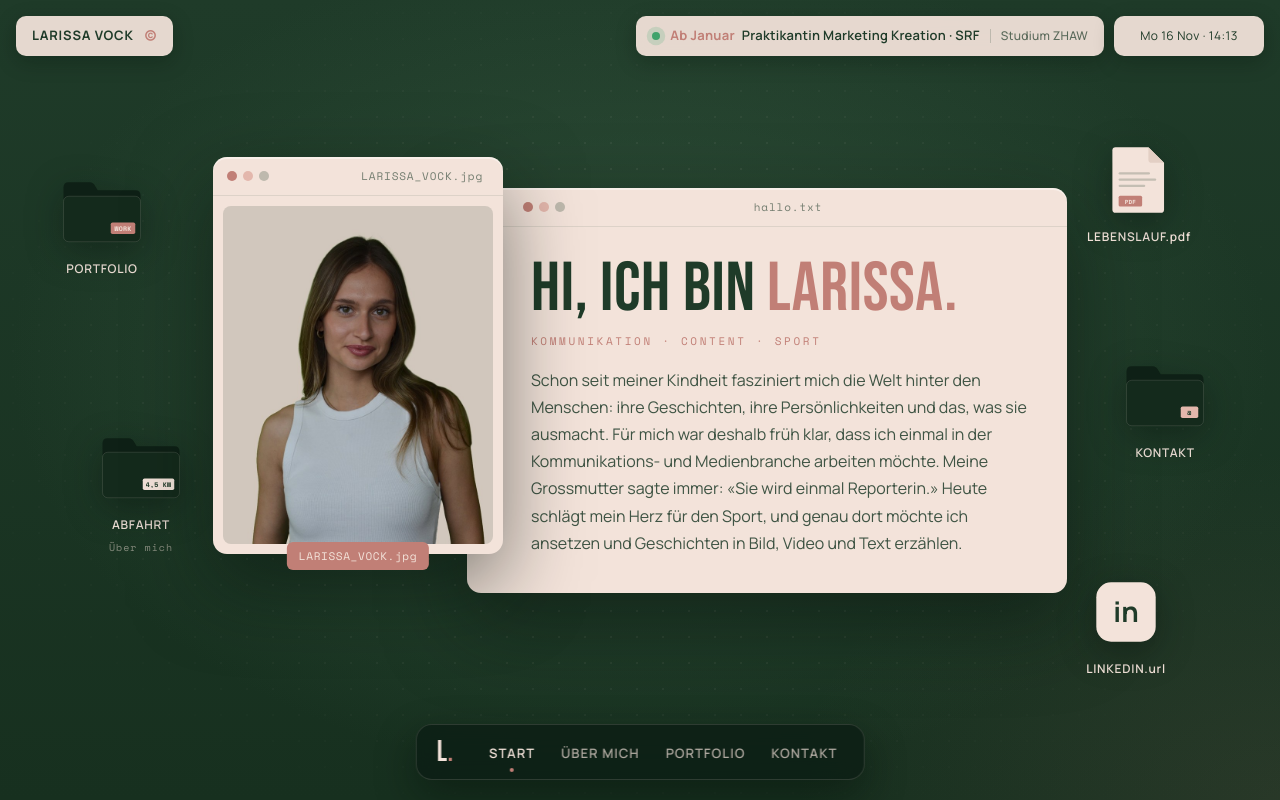
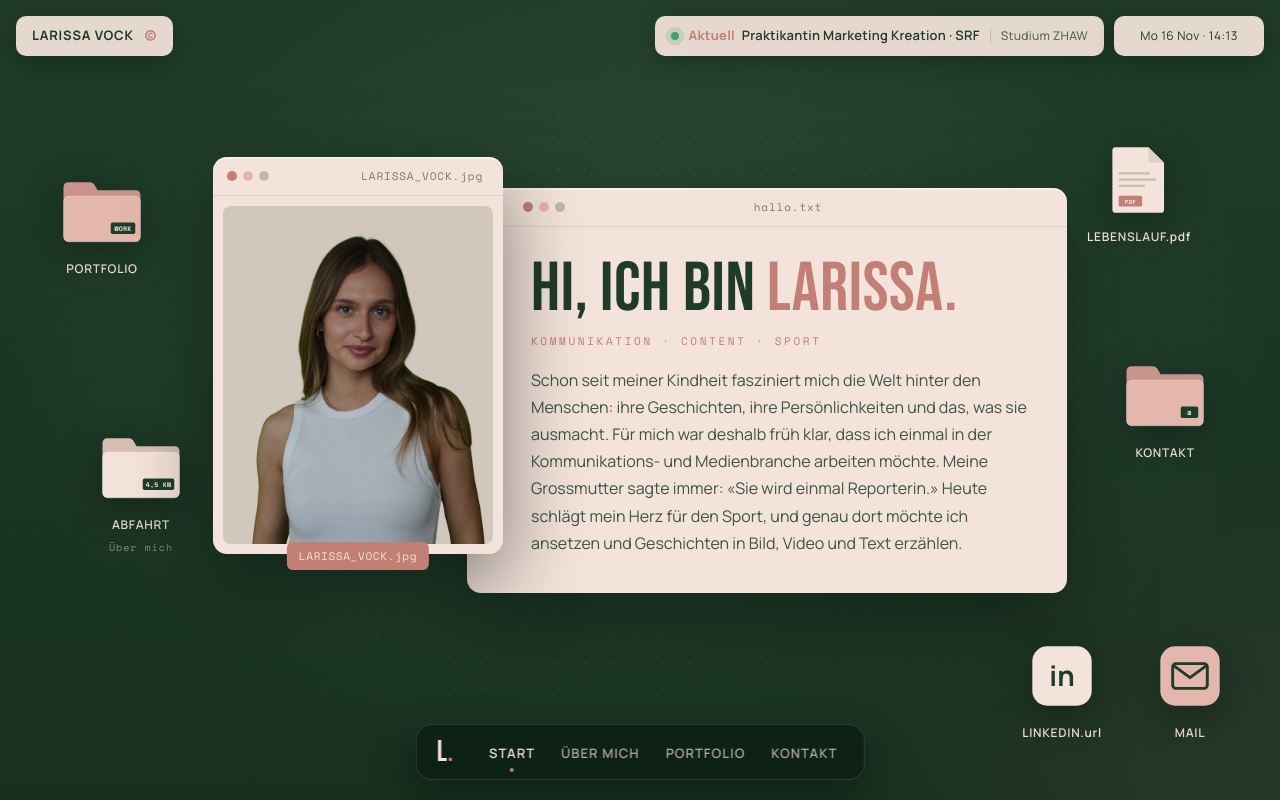
Before and after one commit to larissavock/Portfolio, a plain HTML site: page index.html in a window 1280 px wide. Shown: the top 800 px of the page. Drawn offline with nearby package versions, Linux system fonts and the light colour scheme.

Commit message:
Startseite: Ordner in Rosa/Beige, Mail-Icon, Status als aktuell
Co-Authored-By: Claude Opus 5.5 <noreply@anthropic.com>
Claude-Session: https://claude.ai/code/session_01YSP2kCn56hYg3mGqaMC5ZH

```diff
--- a/index.html
+++ b/index.html
@@ -17,7 +17,7 @@
   <div class="dt-menubar-right">
     <div class="dt-chip dt-status">
       <i class="dt-dot" aria-hidden="true"></i>
-      <span><b id="statusWhen">Ab Januar</b> Praktikantin Marketing Kreation · SRF</span>
+      <span><b>Aktuell</b> Praktikantin Marketing Kreation · SRF</span>
       <span class="dt-status-sub">Studium ZHAW</span>
     </div>
     <div class="dt-chip dt-clock mono" id="dtClock" aria-label="Uhrzeit in Zürich">&nbsp;</div>
@@ -57,21 +57,21 @@
   <!-- Desktop-Icons -->
   <nav class="dt-icons" aria-label="Desktop">
     <a class="dt-icon" href="portfolio.html" data-drag style="--x:8%; --y:22%; --d:600ms">
-      <svg class="dt-folder" viewBox="0 0 96 76" aria-hidden="true">
+      <svg class="dt-folder folder-rosa" viewBox="0 0 96 76" aria-hidden="true">
         <path d="M4 10 Q4 4 10 4 H34 Q38 4 40 8 L43 13 H86 Q92 13 92 19 V24 H4 Z" class="f-back"/>
         <rect x="4" y="20" width="88" height="52" rx="6" class="f-front"/>
-        <rect x="58" y="50" width="28" height="13" rx="2" class="f-tag" style="fill:var(--red)"/>
+        <rect x="58" y="50" width="28" height="13" rx="2" class="f-tag"/>
         <text x="72" y="59.5" class="f-tag-txt">WORK</text>
       </svg>
       <span class="dt-label">PORTFOLIO</span>
     </a>
 
     <a class="dt-icon" href="ueber-mich.html" data-drag style="--x:11%; --y:54%; --d:720ms">
-      <svg class="dt-folder" viewBox="0 0 96 76" aria-hidden="true">
+      <svg class="dt-folder folder-cream" viewBox="0 0 96 76" aria-hidden="true">
         <path d="M4 10 Q4 4 10 4 H34 Q38 4 40 8 L43 13 H86 Q92 13 92 19 V24 H4 Z" class="f-back"/>
         <rect x="4" y="20" width="88" height="52" rx="6" class="f-front"/>
-        <rect x="50" y="50" width="36" height="13" rx="2" class="f-tag" style="fill:var(--cream)"/>
-        <text x="68" y="59.5" class="f-tag-txt" style="fill:var(--black)">4,5 KM</text>
+        <rect x="50" y="50" width="36" height="13" rx="2" class="f-tag"/>
+        <text x="68" y="59.5" class="f-tag-txt">4,5 KM</text>
       </svg>
       <span class="dt-label">ABFAHRT</span>
       <span class="dt-hint mono">Über mich</span>
@@ -91,21 +91,30 @@
     </a>
 
     <a class="dt-icon" href="kontakt.html" data-drag style="--x:91%; --y:45%; --d:960ms">
-      <svg class="dt-folder" viewBox="0 0 96 76" aria-hidden="true">
+      <svg class="dt-folder folder-rosa" viewBox="0 0 96 76" aria-hidden="true">
         <path d="M4 10 Q4 4 10 4 H34 Q38 4 40 8 L43 13 H86 Q92 13 92 19 V24 H4 Z" class="f-back"/>
         <rect x="4" y="20" width="88" height="52" rx="6" class="f-front"/>
-        <rect x="66" y="50" width="20" height="13" rx="2" class="f-tag" style="fill:var(--red-soft)"/>
-        <text x="76" y="59.5" class="f-tag-txt" style="fill:var(--black)">@</text>
+        <rect x="66" y="50" width="20" height="13" rx="2" class="f-tag"/>
+        <text x="76" y="59.5" class="f-tag-txt">@</text>
       </svg>
       <span class="dt-label">KONTAKT</span>
     </a>
 
-    <a class="dt-icon" href="https://www.linkedin.com/in/larissa-vock-81aab3216/" target="_blank" rel="noopener" data-drag style="--x:88%; --y:72%; --d:1080ms">
+    <a class="dt-icon" href="https://www.linkedin.com/in/larissa-vock-81aab3216/" target="_blank" rel="noopener" data-drag style="--x:83%; --y:80%; --d:1080ms">
       <svg class="dt-app" viewBox="0 0 80 80" aria-hidden="true">
         <rect x="4" y="4" width="72" height="72" rx="18" class="a-bg"/>
         <text x="40" y="52" class="a-txt">in</text>
       </svg>
       <span class="dt-label">LINKEDIN.url</span>
+    </a>
+
+    <a class="dt-icon" href="mailto:larissa.vock@bluewin.ch" data-drag style="--x:93%; --y:80%; --d:1200ms">
+      <svg class="dt-app" viewBox="0 0 80 80" aria-hidden="true">
+        <rect x="4" y="4" width="72" height="72" rx="18" class="a-bg a-bg-rosa"/>
+        <rect x="19" y="25" width="42" height="30" rx="4" class="m-env"/>
+        <path d="M21 28 L40 42 L59 28" class="m-flap"/>
+      </svg>
+      <span class="dt-label">MAIL</span>
     </a>
   </nav>
 
@@ -157,10 +166,6 @@
   }
   tick(); setInterval(tick, 10000);
 
-  /* Status: ab Januar 2027 automatisch "Aktuell" */
-  if (new Date() >= new Date('2027-01-01T00:00:00+01:00')){
-    document.getElementById('statusWhen').textContent = 'Aktuell';
-  }
 
   /* Fenster & Icons verschieben wie auf einem Desktop */
   var desktop = document.getElementById('desktop');
--- a/style.css
+++ b/style.css
@@ -1651,3 +1651,13 @@ html.is-leaving body{ opacity: 0; transition: opacity 0.35s ease; }
   .dt-text .dt-titlebar{ padding-left: 56px; }
   .dt-photo .dt-title{ transform: none; margin: 0 0 0 auto; padding-right: 6px; }
 }
+/* Ordner in Rosa & Beige */
+.folder-rosa .f-back{ fill: #C9958B; }
+.folder-rosa .f-front{ fill: var(--red-soft); stroke: rgba(255,255,255,0.35); }
+.folder-cream .f-back{ fill: #D6BFB2; }
+.folder-cream .f-front{ fill: var(--cream); stroke: rgba(255,255,255,0.45); }
+.dt-folder .f-tag{ fill: var(--black); }
+.dt-folder .f-tag-txt{ fill: var(--cream); }
+.a-bg-rosa{ fill: var(--red-soft); }
+.m-env{ fill: none; stroke: var(--black); stroke-width: 3.5; }
+.m-flap{ fill: none; stroke: var(--black); stroke-width: 3.5; stroke-linecap: round; stroke-linejoin: round; }
```
